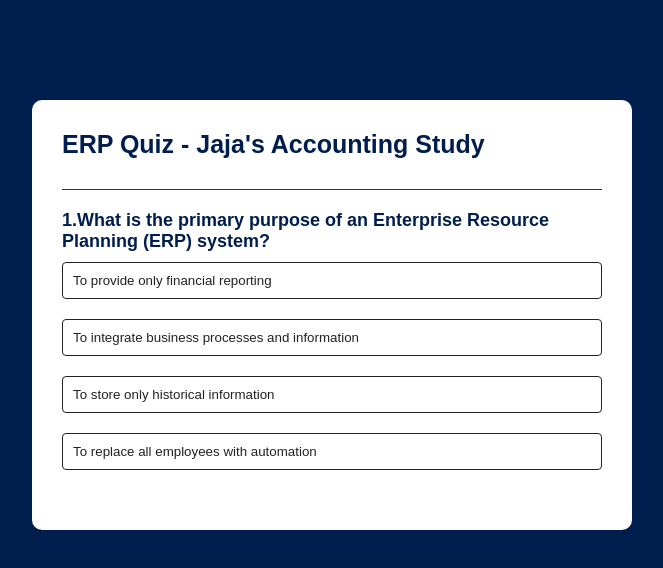
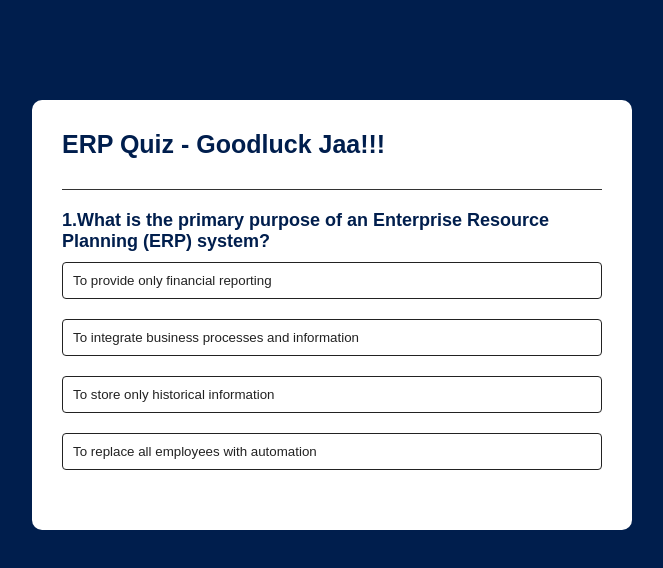
Before and after one commit to AustriaArjay/jajafiless, a plain HTML site: page index.html in a window 1280 px wide. Shown: the whole page, without its empty margins (308-971 px from the left). Drawn offline with Linux system fonts and the light colour scheme.

Commit message:
sample commit

```diff
--- a/index.html
+++ b/index.html
@@ -8,7 +8,8 @@
 </head>
 <body>
   <div class="app">
-    <h1>ERP Quiz - Jaja's Accounting Study</h1>
+    <h1>ERP Quiz - Goodluck Jaa!!!
+    </h1>
    <div class="quiz">
     <h2 id="question">Question goes here</h2>
     <div id="answer-buttons">
```
